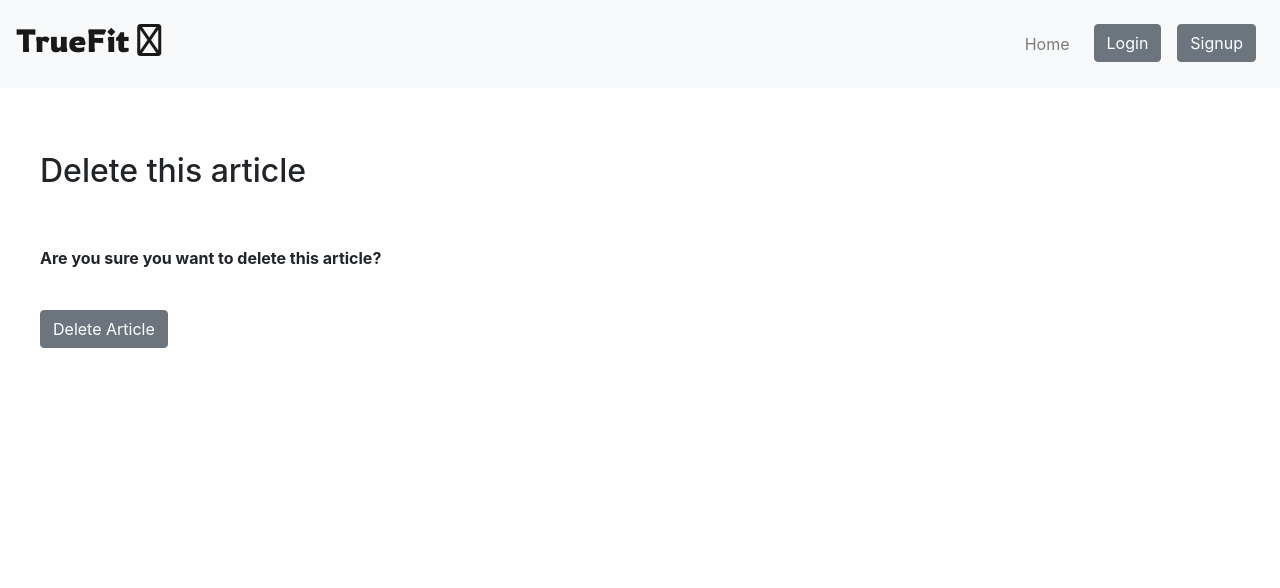
After one commit to yoesk8/project-4-fitnessblog, a Django app: a page that uses articles/templates/articles/article_delete.html in a window 1280 px wide. The commit adds this page. Shown: the top 588 px of the page. Run offline with Django 4.2, Linux system fonts and the light colour scheme; data comes from the database, SQL or seed files in the repository; both versions use the stored data as it was after the commit; some libraries are stand-ins or nearby versions.

Commit message:
Added delete functionality

```diff
--- /dev/null
+++ b/articles/templates/articles/article_delete.html
@@ -0,0 +1,16 @@
+{% extends 'base.html' %}
+
+{% block content %}
+<div class="max-w-lg mx-auto">
+    <h2>Delete this article</h2>
+    <form method="post" enctype="multipart/form-data">
+        {% csrf_token %}
+        <br>
+        <br>
+        <strong>Are you sure you want to delete this article?</strong>
+        <br>
+        <br>
+        <button class="btn btn-secondary mt-3" type="submit">Delete Article</button>
+    </form>
+</div>
+{% endblock %}
--- a/articles/templates/articles/article_detail.html
+++ b/articles/templates/articles/article_detail.html
@@ -16,6 +16,7 @@
             <p>By: {{ article.author }}</p>
             {% if user == request.user %}
             <a href="{% url 'articles:article_edit' slug=article.slug %}" class="btn btn-success">Edit</a>
+            <a href="{% url 'articles:article_delete' slug=article.slug %}" class="btn btn-danger">Delete</a>
             {% endif %}
           </span>
           <hr>
--- a/articles/urls.py
+++ b/articles/urls.py
@@ -8,6 +8,7 @@ urlpatterns = [
     path('create', views.article_create, name='create'),
     path('<slug:slug>/', views.article_detail, name='detail'),
     path('<slug:slug>/edit', views.UpdateArticleView.as_view(), name='article_edit'),
+    path('<slug:slug>/delete', views.DeleteArticleView.as_view(), name='article_delete'),
     path('<slug:slug>/comment', views.AddCommentView.as_view(), name='add_comment'),
     path('<slug:slug>/like', views.LikeView, name='like_post'),
 ]
--- a/articles/views.py
+++ b/articles/views.py
@@ -3,7 +3,7 @@ from django.urls import reverse_lazy, reverse
 from .models import Article, Comment
 from django.http import HttpResponse, HttpResponseRedirect
 from django.contrib.auth.decorators import login_required
-from django.views.generic.edit import CreateView, UpdateView
+from django.views.generic.edit import CreateView, UpdateView, DeleteView
 from . import forms
 
 
@@ -71,7 +71,14 @@ class AddCommentView(CreateView):
 class UpdateArticleView(UpdateView):
     model = Article
     template_name = 'articles/article_edit.html'
-    fields = ['title', 'body', 'thumb', 'category']
+    form_class = forms.ArticleForm
 
     def get_success_url(self):
         return reverse_lazy('articles:detail', kwargs={'slug': self.kwargs['slug']})
+
+class DeleteArticleView(DeleteView):
+    model = Article
+    template_name = 'articles/article_delete.html'
+
+    def get_success_url(self):
+        return reverse_lazy('articles:list')
```
Also changed, not shown: fitnessblog/settings.py (+4 -4 lines), db.sqlite3.
